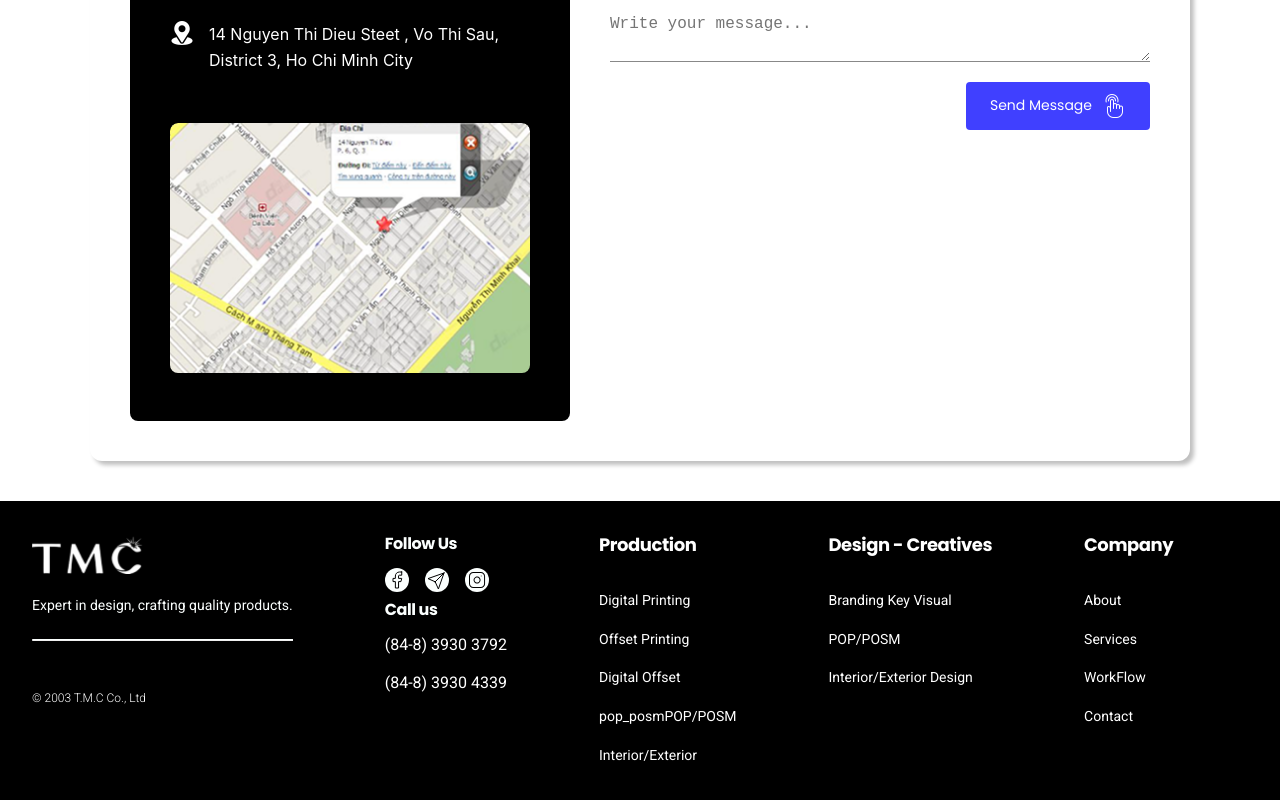
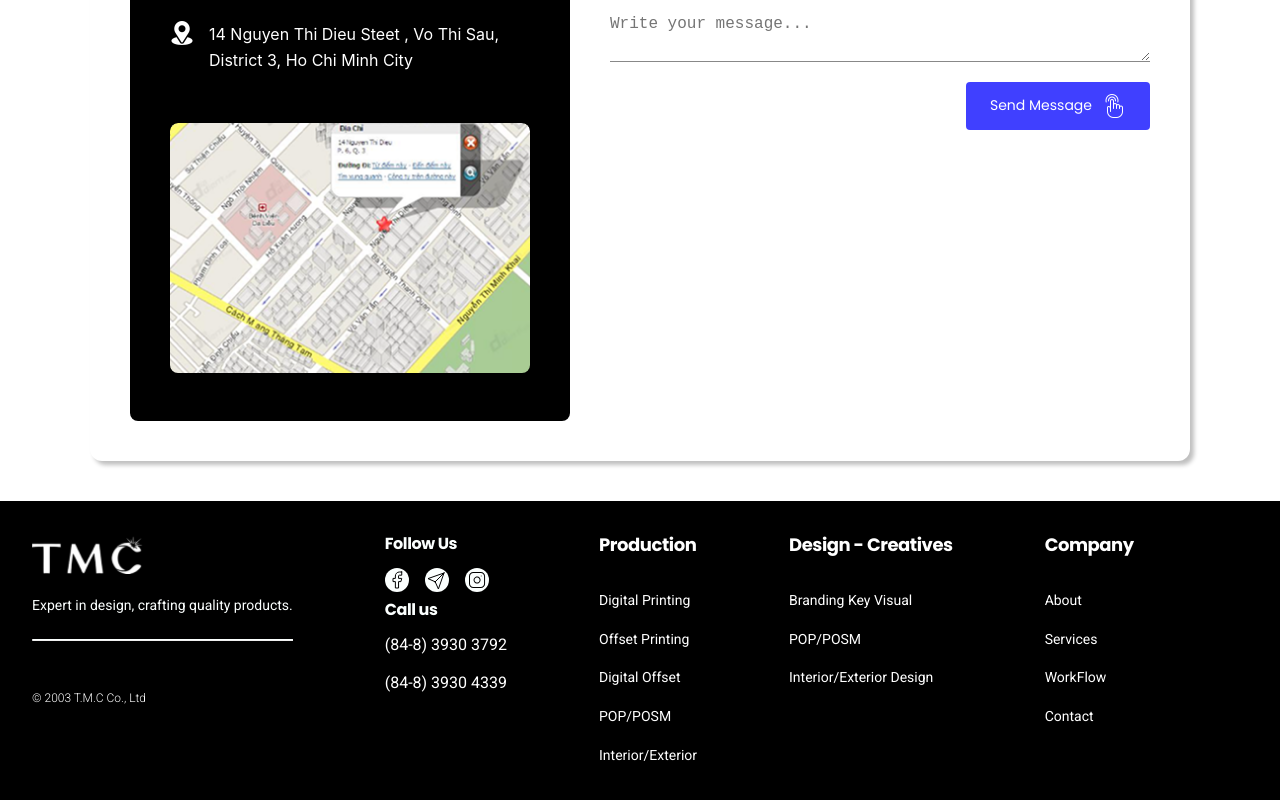
Before and after one commit to kimada2002/TMC-website, a Vue app: page / in a window 1280 px wide. Shown: the part 6202-7002 px from the top of the page. Built offline with nearby package versions, Linux system fonts and the light colour scheme; no server answers; the database is empty.

Commit message:
fix error text

```diff
--- a/src/views/Footer.vue
+++ b/src/views/Footer.vue
@@ -87,7 +87,7 @@
       <a href="#" class="menu-link">{{ $t("digital_printing") }}</a>
       <a href="#" class="menu-link">{{ $t("offset_printing") }}</a>
       <a href="#" class="menu-link">{{ $t("digital_offset") }}</a>
-      <a href="#" class="menu-link">pop_posm{{ $t("pop_posm") }}</a>
+      <a href="#" class="menu-link">{{ $t("pop_posm") }}</a>
       <a href="#" class="menu-link">{{ $t("interior_exterior") }}</a>
     </nav>
 
```
